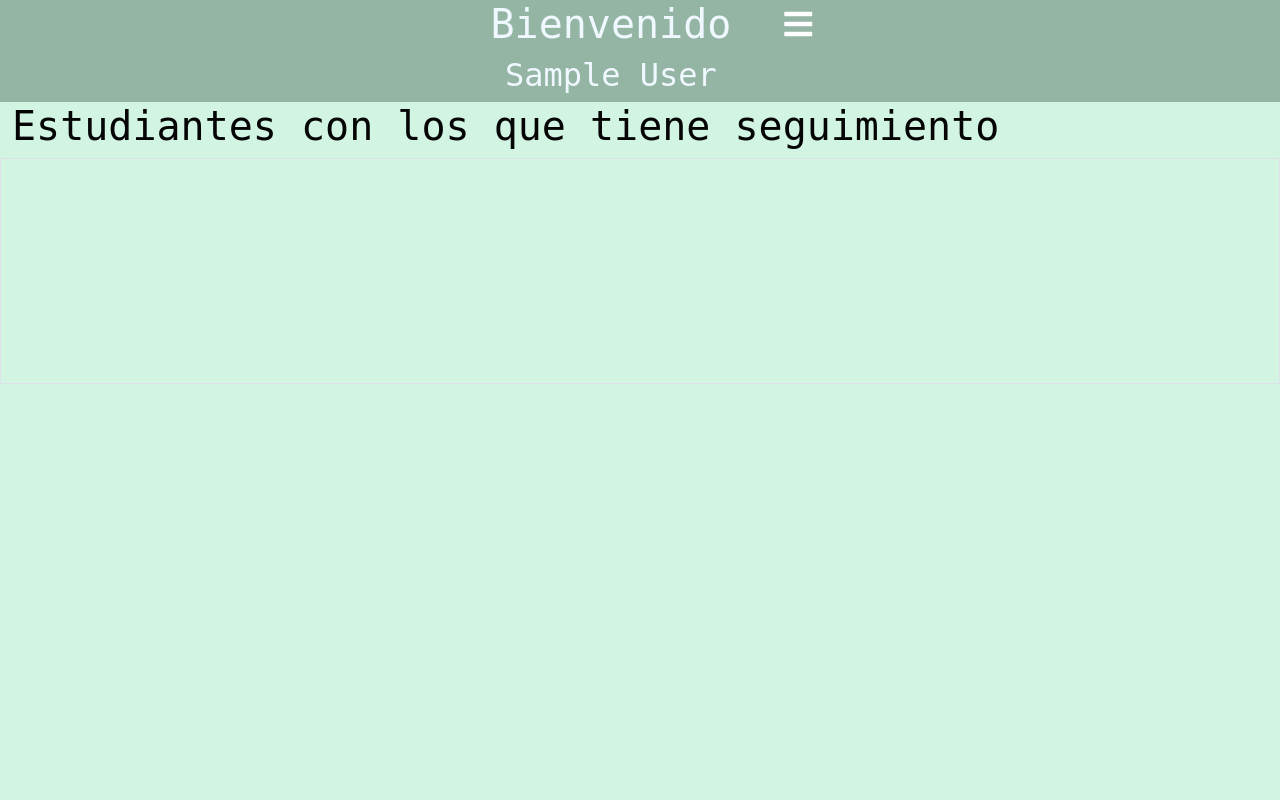
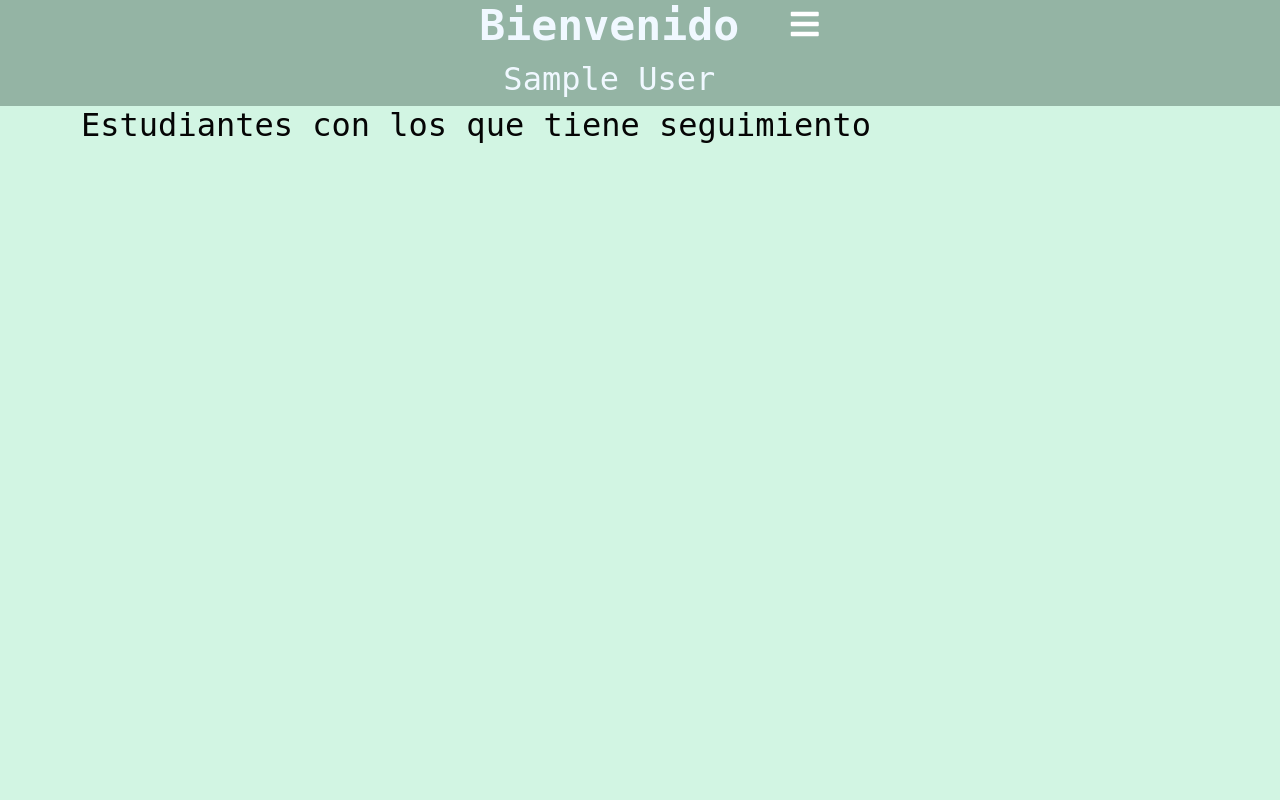
Before and after one commit to Mab9520/TT, a PHP site: page /TT/views/misEstudiantes.php in a window 1280 px wide. Run offline with PHP 8.4, Linux system fonts and the light colour scheme; the visitor is signed in with stand-in values (Sample User, id 1); data that the repository does not hold is empty; some libraries are stand-ins or nearby versions; some web fonts are replaced.

Commit message:
Version casi final

```diff
--- a/clases/Especialista.php
+++ b/clases/Especialista.php
@@ -82,8 +82,10 @@ class Especialista {
         $results = $execute->execute(array($_GET['id']));
         $row = $execute->fetch();
         ?>
-
-        <table class="informacion" style=" width: 18rem; text-align:center;  border-radius: 20px;">
+        <div class="container">
+            <div class="row">
+                <div class="col-12">
+                   <table class="informacion">
                         <thead><th colspan="2"><?php echo $row['Nombre']; echo " "; echo $row['Apellidos']?></th></thead>
                         <tr><td>Correo</td>
                         <td><?php echo $row['Correo'];?></td></tr>
@@ -94,6 +96,10 @@ class Especialista {
                         <tr><td colspan="2"><a href = "perfilEstudiantePrivado.php?id=<?php echo $row['id'] ?>"><input class="btn" type="submit" value="Ver Perfil"></a></td></tr>
                         <tr><td colspan="2"><a onclick= "location.href = 'AgendaVista.php'"><input class="btn" type="submit" value="Agendar cita"></a></td></tr>
                     </table>
+                </div>
+            </div>
+        </div>
+
     <?php
 }
 
--- a/css/style.css
+++ b/css/style.css
@@ -22,7 +22,15 @@ body{
     height: 100vh;
     color: #050505;
     font-family: Bree Serif;
-    font-size: larger;
+    font-size: 1.35em;
+}
+label{
+    font-size: 1em;
+}
+
+h1{
+    font-weight: bold;
+    font-size: 2em;
 }
 .title{
     text-align: center;
--- a/index.php
+++ b/index.php
@@ -34,7 +34,7 @@
                 <div class="flip-card-inner">
                     <div class="flip-card-front">
                         <p>Estudiante</p>
-                        <p>¿Ya estas registrado?</p>
+                        <p>¿Ya estás registrado?</p>
                         <p>Inicia sesión en la herramienta</p>
                         <img src="images/est.png" alt="Avatar" >
                     </div>
@@ -51,7 +51,7 @@
                     <div class = "flip-card-front">
                         <p>Especialista</p>
                         <p>¿Ya estás registrado? </p>
-                        <p>Inicia sesión en la herramienta.</p>
+                        <p>Inicia sesión en la herramienta</p>
                         <img src="images/psico.png" alt="Avatar">
                     </div>
                     <div class="flip-card-back">
--- a/subir/ArchivosEstudiantes.php
+++ b/subir/ArchivosEstudiantes.php
@@ -72,7 +72,7 @@ while ($row = $sel->fetch(PDO::FETCH_ASSOC)) {
         <div class="container">
             <div class="row justify-content-md-center">
                 <div class="col-12">
-                    <table class="table mt-2">
+                    <table class="table informacion mt-2">
                         <thead>
                             <tr>
                                 <th scope="col">Fecha de subida</th>
--- a/subir/subirActividadEsp.php
+++ b/subir/subirActividadEsp.php
@@ -85,7 +85,7 @@ while ($row = $sel->fetch(PDO::FETCH_ASSOC)) {
                         Nuevo
                     </button>
 
-                    <table class="table mt-2">
+                    <table class="table informacion mt-2">
                         <thead>
                             <tr>
                                 <th scope="col">Fecha de subida</th>
--- a/test-01/test.php
+++ b/test-01/test.php
@@ -58,12 +58,13 @@ verificarSesion();
                             <label class="form-check-label">Bastante</label>
                         </div>
                     </div>
-                    <div class="col-12 d-flex justify-content-end">
+
+                    <div class="col-6 col-lg-6 d-flex justify-content-end">
                         <input class="btn" type="submit" value="Siguiente">
                     </div>
                 </form>
                 <form method="POST">
-                    <div class="col-12col-12 d-flex justify-content-end">
+                    <div class="col-6 col-lg-6 d-flex justify-content-end">
                         <input class="btn" name="cancelarTest" type="submit" id="" value="Cancelar">
                     </div>
                 </form>
--- a/views/editarDatosEstudiante.php
+++ b/views/editarDatosEstudiante.php
@@ -29,7 +29,7 @@ verificarSesion();
 <div class="container">
     <div class="row">
         <div class="col-12 col-lg-12">
-            <h1>Editar mis datos</h1>
+            <h2>Editar mis datos</h2>
         </div>
     </div>
 </div>
--- a/views/misEstudiantes.php
+++ b/views/misEstudiantes.php
@@ -26,13 +26,12 @@ verificarSesion();
     <div class="container">
         <div class="row">
             <div class="col-12">
-                <h1>Estudiantes con los que tiene seguimiento</h1>
+                <h2>Estudiantes con los que tiene seguimiento</h2>
             </div>
-            <div class="col-12 border">
-                <div class="col-12 col-lg-6">
+            <div class="col-12">
                 <div class="col-12  lista">
                     <form action="" method = "POST">
-                            <table class="listaNombres">
+                        <table>
                             <?php
                             require("../clases/Estudiante.php");
 
@@ -42,7 +41,6 @@ verificarSesion();
                                     <ul>
                                         <td><li><a  href="?id=<?php echo $row['id']; ?> " ><?php echo $row['Nombre']; echo " ";echo $row['Apellidos'];?></a></li></td>
                                     </ul>
-
                                 </tr>
                             <?php
                             }
@@ -50,8 +48,7 @@ verificarSesion();
                         </table>
                     </form>
                 </div>
-                </div>
-                <div class="col-12 col-lg-12">
+                <div class="col-12">
                     <?php
                     if (isset($_GET['id'])) {
                  // Create the query
@@ -63,7 +60,6 @@ verificarSesion();
                     ?>
                 </div>
             </div>
-
         </div>
     </div>
 </body>
--- a/views/principalEspecialista.php
+++ b/views/principalEspecialista.php
@@ -27,7 +27,7 @@
                         </div>
                         <div class="flip-card-back">
                             <p>Consultar estudiantes</p>
-                            <a href = '../views/verEstudiantes.php'><img src="../images/testb.png" alt="test"></a>
+                            <a href = '../views/misEstudiantes.php'><img src="../images/testb.png" alt="test"></a>
                         </div>
                     </div>
                 </div>
--- a/views/verEspecialistas.php
+++ b/views/verEspecialistas.php
@@ -22,7 +22,7 @@ require("headerEstu.php");
 </head>
 <body>
 
-<div class="container">
+<div class="container ">
     <div class="row">
         <div class="col-12 ">
             <h2>Especialistas que pueden ayudarte</h2>
```
Lines whose indentation alone changed are shown as unchanged.
